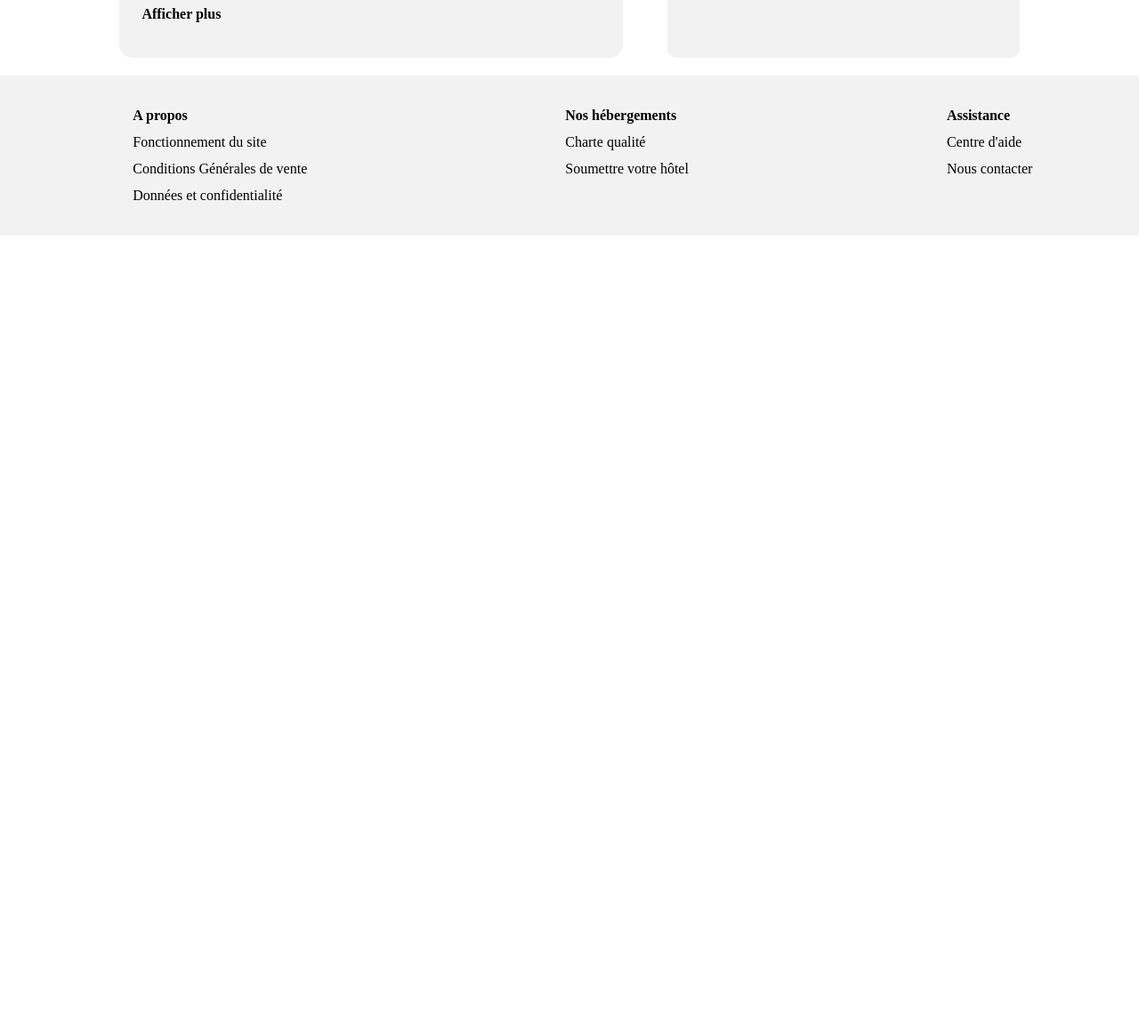
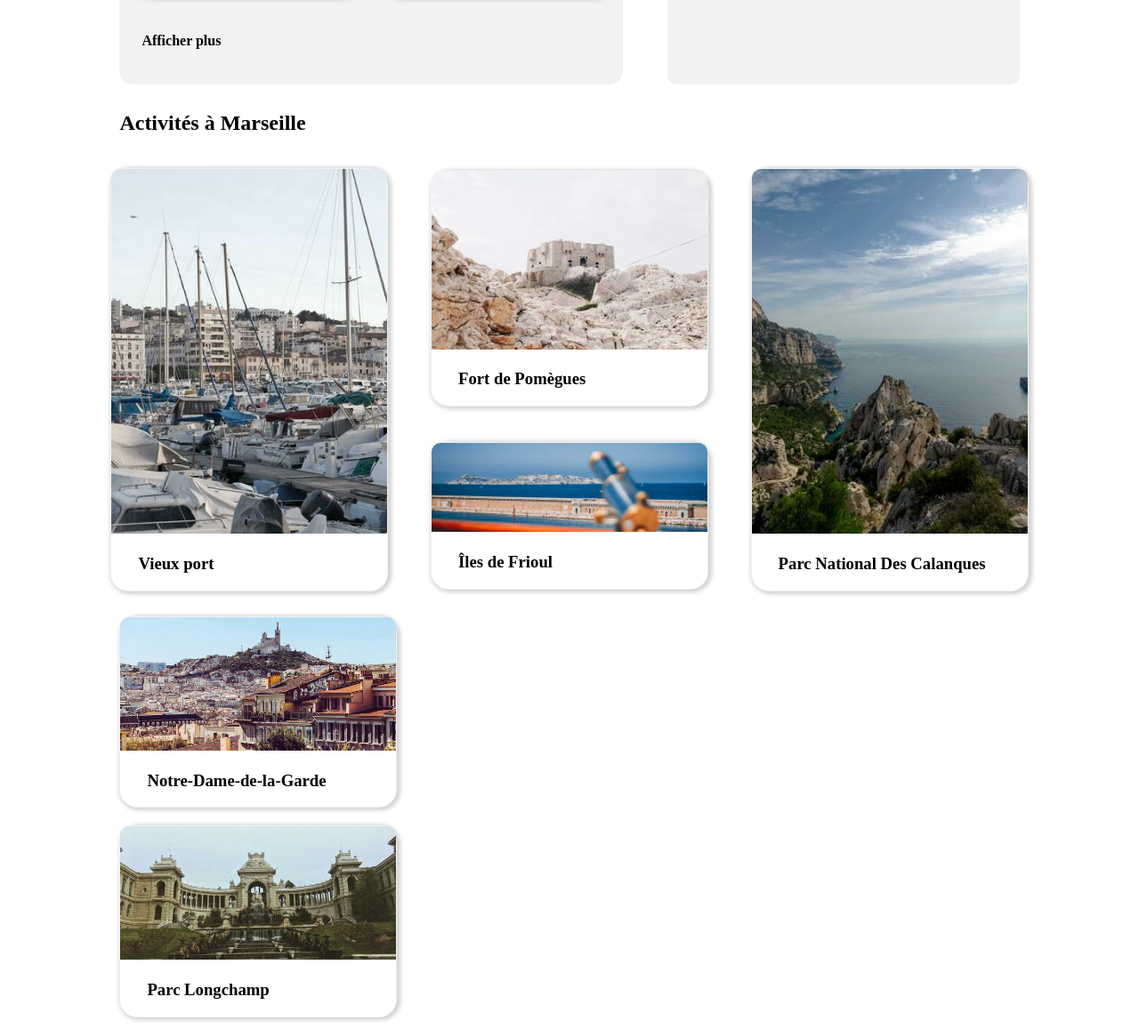
Before and after one commit to Bastos81/JessyBastos_2_10122020, a plain HTML site: page index.html in a window 1280 px wide. Shown: the part 1212-2369 px from the top of the page at 89% size. Before the commit the page ends 1485 px from the top, so only its background shows below. Drawn offline with Linux system fonts and the light colour scheme; a web font is replaced by a local one.

Commit message:
Ajout de la rubrique activités

```diff
--- a/index.html
+++ b/index.html
@@ -13,12 +13,12 @@
 <!--Logo + navigation-->
 
             <header>
-                <img src="images/logo/Reservia.svg" alt="Réservia" class="logo" /></a>
+                <img src="images/logo/Reservia.svg" alt="Réservia" class="logo"/>
 
                 <nav class="headernav">
                     <ul>
                         <li><a id="hébergements" href="#conthebergville">Hébergements</a></li>
-                        <li><a id="activités" href="#">Activités</a></li>
+                        <li><a id="activités" href="#contactivités">Activités</a></li>
                         <li><a id="inscrire" href="construction.html">S'inscrire</a></li>
                     </ul>
                 </nav>
@@ -197,10 +197,79 @@
     </div>
 </section>
 </div>
+
+<!--Activités ville-->
+
+<section id="contactivités">
+    <h2 id="titreactivités">Activités à Marseille</h2>
+    <div class="contimgact">
+    <div class="activitésfig1">
+        <a href="construction.html" class="lienactivités">
+            <figure class="figactivités">
+                <img src="images/activites/4_small/reno-laithienne-QUgJhdY5Fyk-unsplash.jpg" alt="Vieux port de Marseille">
+                <figcaption class="figcaptionactivités">
+                    <h3 class="titrephotoactivités">Vieux port</h3>
+                </figcaption>
+            </figure>
+        </a>
+    </div>
+
+    <div class="activitésfig2_3">
+        <a href="construction.html" class="lienactivités">
+            <figure class="figactivités2_3">
+                <img src="images/activites/4_small/paul-hermann-QFTrLdQIRhI-unsplash.jpg" alt="Fort de pomègues">
+                <figcaption class="figcaptionactivités">
+                    <h3 class="titrephotoactivités">Fort de Pomègues</h3>
+                </figcaption>
+            </figure>
+        </a>
+        <a href="construction.html" class="lienactivités">
+            <figure class="figactivités1_3">
+                <img src="images/activites/4_small/kevin-hikari-rV_Qd1l-VXg-unsplash.jpg" alt="Îles de Frioul">
+                <figcaption class="figcaptionactivités">
+                    <h3 class="titrephotoactivités">Îles de Frioul</h3>
+                </figcaption>
+            </figure>
+        </a>
+    </div>
+
+    <div class="activitésfig1">
+        <a href="construction.html" class="lienactivités">
+            <figure class="figactivités">
+                <img src="images/activites/4_small/kilyan-sockalingum-NR8-cBCN3aI-unsplash.jpg" alt="Parc National Des Calanques">
+                <figcaption class="figcaptionactivités">
+                    <h3 class="titrephotoactivités">Parc National Des Calanques</h3>
+                </figcaption>
+            </figure>
+        </a>
+    </div>
+
+    <div class="activitésfig1_2">
+        <a href="construction.html" class="lienactivités">
+            <figure class="figactivités1_2">
+                <img src="images/activites/4_small/florian-wehde-xW9e8gdotxI-unsplash.jpg" alt="Notre-Dame-de-la-Garde">
+                <figcaption class="figcaptionactivités">
+                    <h3 class="titrephotoactivités">Notre-Dame-de-la-Garde</h3>
+                </figcaption>
+            </figure>
+        </a>
+        <a href="construction.html" class="lienactivités">
+            <figure class="figactivités1_2">
+                <img src="images/activites/4_small/lena-paulin-wH2-EJoDcV0-unsplash.jpg" alt="Parc Longchamp">
+                <figcaption class="figcaptionactivités">
+                    <h3 class="titrephotoactivités1_2">Parc Longchamp</h3>
+                </figcaption>
+            </figure>
+        </a>
+    </div>
+</div>
+
+</section>
+
 <!--Footer-->
 
             <footer>
-                <div id="contfooter">
+                <div class="contfooter">
                     <nav id="footernav1">
                         <ul>
                             <li class="footertitle"><a href="construction.html">A propos</a></li>
--- a/style.css
+++ b/style.css
@@ -34,11 +34,11 @@ header
 }
 #titre
 {
-    font-size: 1.4em;
+    font-size: 2em;
 }
 #sous_titre
 {
-    font-size: 0.9em;
+    font-size: 1em;
 }
 /* Navigation */
 
@@ -384,6 +384,113 @@ header
     color: black;
 }
 
+/* Activités */
+
+#contactivités
+{
+    margin-top: 30px;
+}
+
+.contimgact
+{
+    display: flex;
+    flex-wrap: wrap;
+    justify-content: space-between;
+    margin-left: -10px;
+    margin-right: -10px;
+}
+
+.lienactivités
+{
+    border-radius: 10px;
+    margin: 10px;
+}
+
+#contactivités figure
+{
+    background-color: white;
+    border-radius: 20px;
+    border: 1px solid #f2f2f2;
+    margin-top: 13px;
+    margin: 0;
+    box-shadow: 2px 1px 5px 2px rgb(209, 209, 209);
+}
+
+#contactivités figure:hover
+{
+    background-color: #f3f8ff;
+    transform: scale(1.015);
+}
+
+#contactivités a
+{
+    text-decoration: none;
+    color: black;
+}
+
+#contactivités a:hover
+{
+    color: #0065fc;
+    font-weight: bold;
+}
+
+.figactivités img
+{
+    width: 310px;
+    height: 410px;
+    -o-object-fit: cover;
+    object-fit: cover;
+    border-radius: 10px 10px 0px 0px;
+}
+
+.figcaptionactivités
+{
+    align-items: center;
+    margin-left: 30px;
+    font-weight: bold;
+}
+
+.activitésfig1_2
+{
+    display: flex;
+    flex-direction: column;
+    justify-content: space-around;
+}
+
+.figactivités1_2 img
+{
+    width: 310px;
+    height: 150px;
+    -o-object-fit: cover;
+    object-fit: cover;
+    border-radius: 10px 10px 0 0;
+}
+
+.activitésfig2_3
+{
+    display: flex;
+    flex-direction: column;
+    justify-content: space-around;
+
+}
+
+.figactivités2_3 img
+{
+    width: 310px;
+    height: 200px;
+    -o-object-fit: cover;
+    object-fit: cover;
+    border-radius: 10px 10px 0 0;
+}
+
+.figactivités1_3 img
+{
+    width: 310px;
+    height: 100px;
+    -o-object-fit: cover;
+    object-fit: cover;
+    border-radius: 10px 10px 0 0;
+}
 
 /* Footer */
 
@@ -397,7 +504,7 @@ footer
     align-items: flex-start;
 }
 
-#contfooter
+.contfooter
 {
     flex-wrap: wrap;
     display: flex;
@@ -430,6 +537,7 @@ footer a
 {
     color: black;
     text-decoration: none;
+    font-size: 1.2em;
 }
 footer a:hover
 {
@@ -442,4 +550,6 @@ footer a:hover
 .fa-cogs
 {
     font-size: 100px;
+    padding-left: 50px;
+    padding-top: 50px;
 }
```
Also changed, not shown: construction.html (+5 -2 lines).
